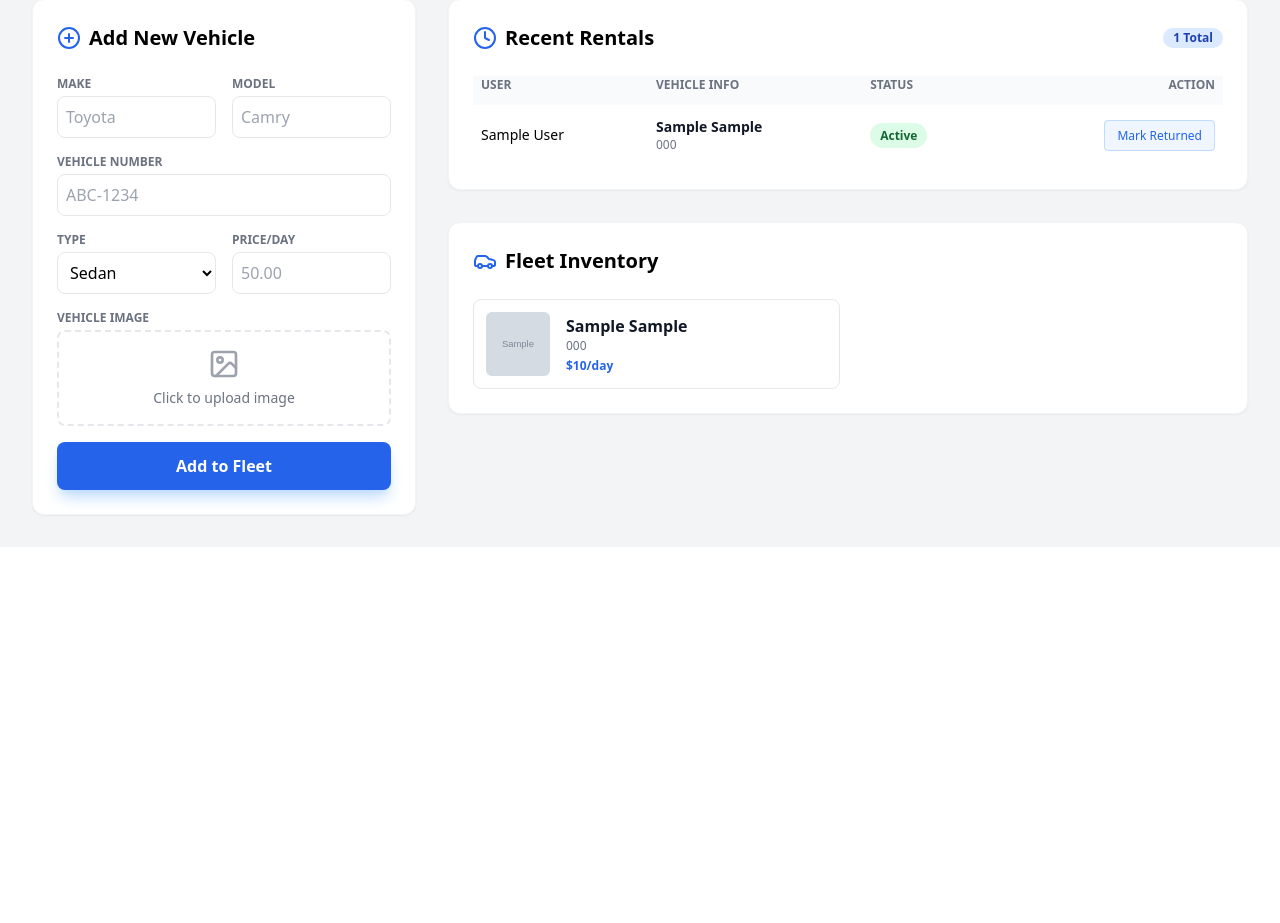
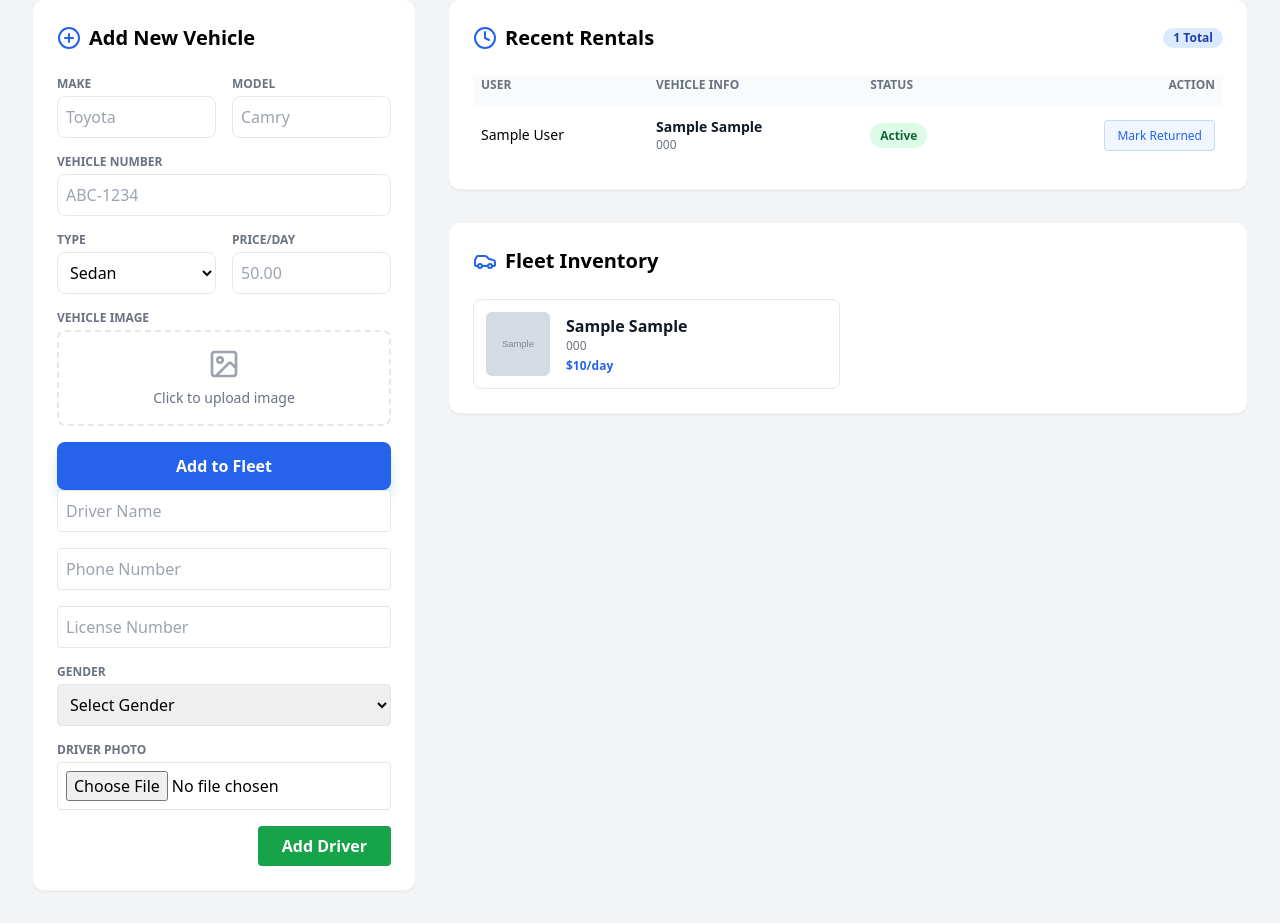
Before and after one commit to Deadx34/Rent-Go, a PHP site: page /admin.php in a window 1280 px wide. Shown: the part 513-1436 px from the top of the page. Before the commit the page ends 1030 px from the top, so only its background shows below. Run offline with PHP 8.4, Linux system fonts and the light colour scheme; the visitor is signed in with stand-in values (Sample User, id 1); tables that the repository leaves empty or names only in its code hold one stand-in row (values such as "Sample post"); grey boxes marked "Sample" are stand-in pictures; data that the repository does not hold is empty; some libraries are stand-ins or nearby versions.

Commit message:
Add form to add driver in admin dashboard with validation and file upload

```diff
--- a/admin.php
+++ b/admin.php
@@ -198,6 +198,27 @@ $rentals = $conn->query("SELECT r.*, u.name as user_name, v.make, v.model, v.veh
                         Add to Fleet
                     </button>
                 </form>
+                    <form method="POST" enctype="multipart/form-data" class="space-y-4">
+                        <input type="text" name="driver_name" placeholder="Driver Name" required class="w-full border p-2 rounded">
+                        <input type="text" name="driver_phone" placeholder="Phone Number" required class="w-full border p-2 rounded">
+                        <input type="text" name="driver_license" placeholder="License Number" required class="w-full border p-2 rounded">
+                        <div>
+                            <label class="block text-xs font-bold text-gray-500 uppercase mb-1">Gender</label>
+                            <select name="driver_gender" required class="w-full border p-2 rounded">
+                                <option value="">Select Gender</option>
+                                <option value="Male">Male</option>
+                                <option value="Female">Female</option>
+                                <option value="Other">Other</option>
+                            </select>
+                        </div>
+                        <div>
+                            <label class="block text-xs font-bold text-gray-500 uppercase mb-1">Driver Photo</label>
+                            <input type="file" name="driver_photo" accept="image/*" class="w-full border p-2 rounded">
+                        </div>
+                        <div class="flex justify-end">
+                            <button type="submit" name="add_driver" class="bg-green-600 text-white px-6 py-2 rounded font-bold hover:bg-green-700 transition">Add Driver</button>
+                        </div>
+                    </form>
             </div>
 
             <!-- Data Lists -->
```
